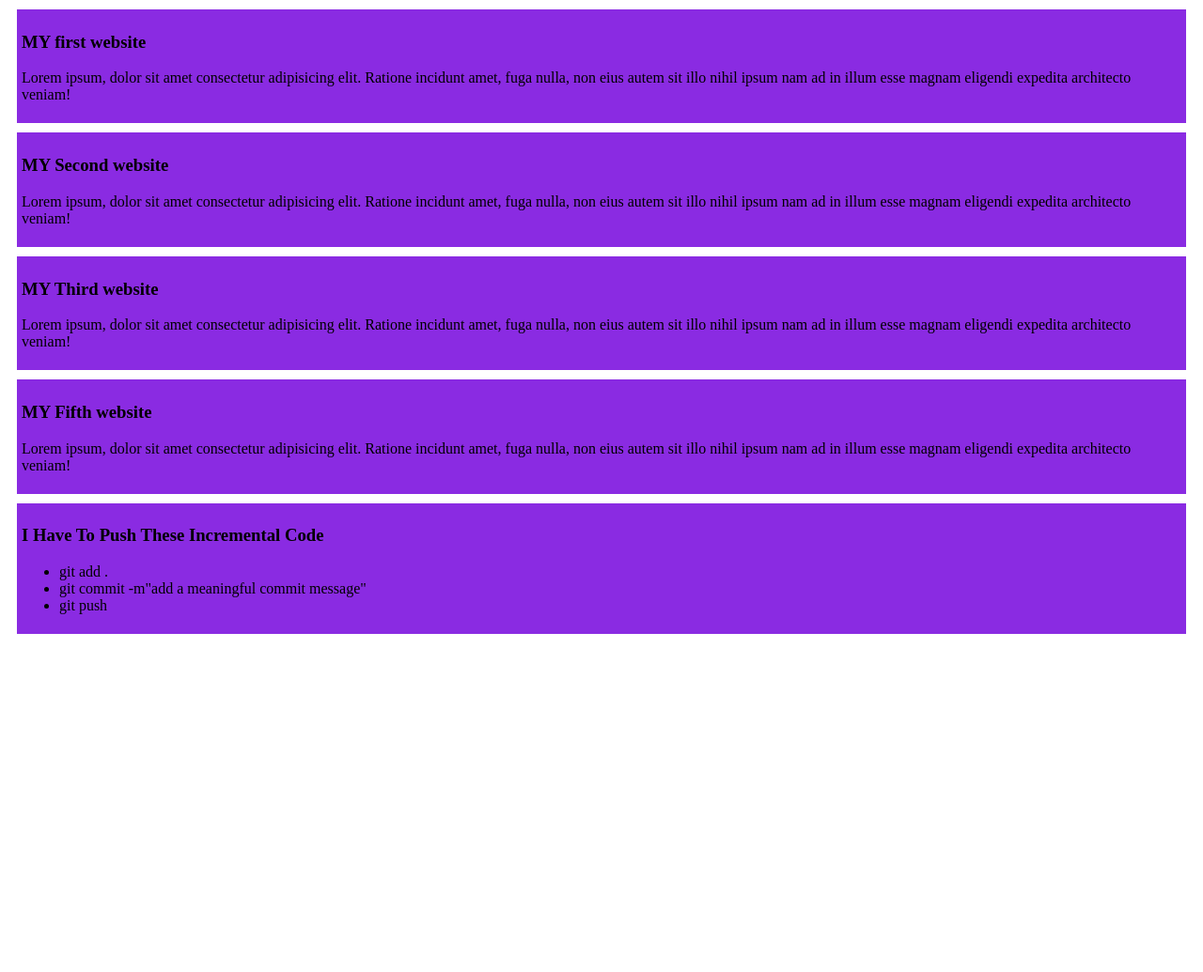
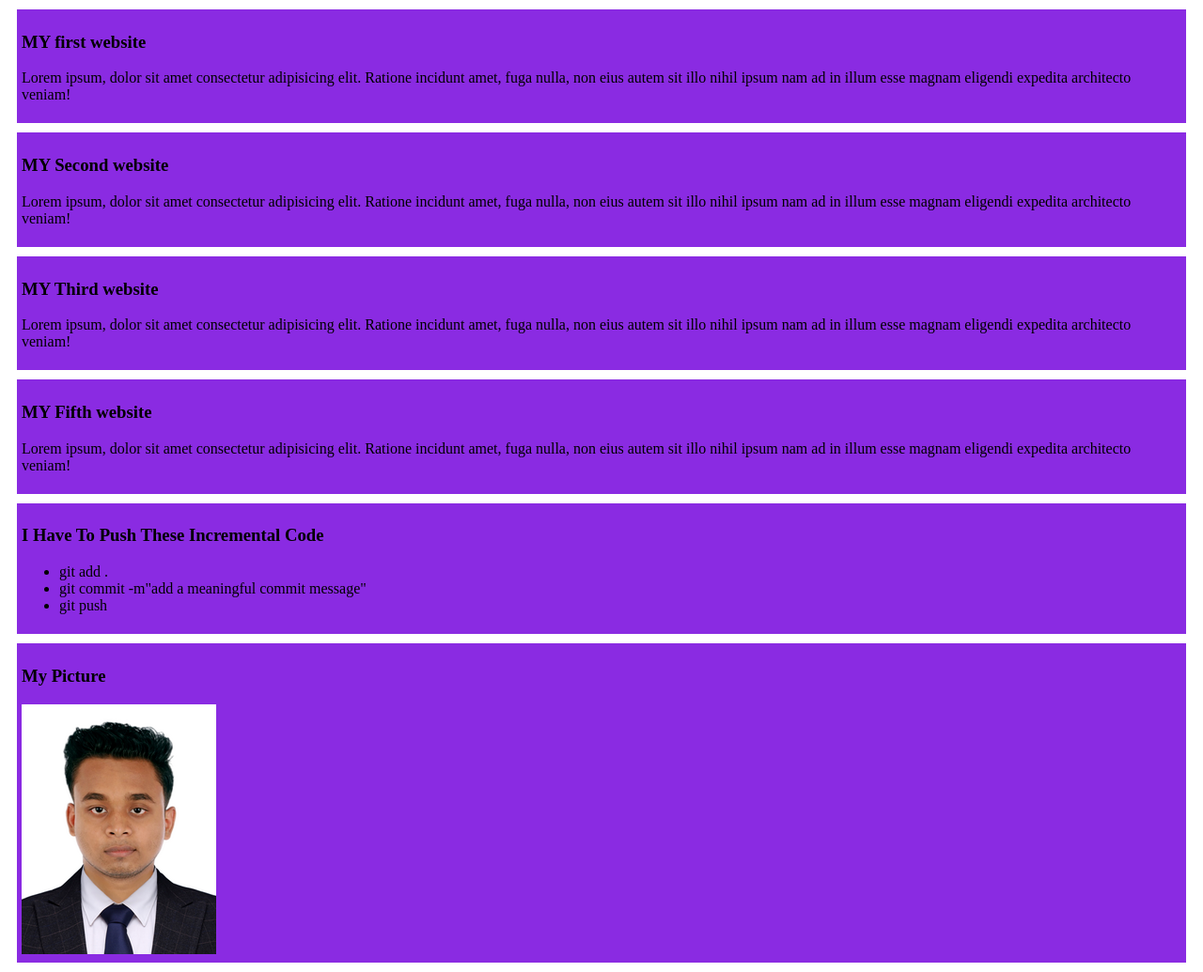
Before and after one commit to Arman105735/My-simple-website, a plain HTML site: page index.html in a window 1280 px wide. Shown: the whole page at 94% size. Before the commit the page ends 800 px from the top, so only its background shows below. Drawn offline with Linux system fonts and the light colour scheme.

Commit message:
My photo

```diff
--- a/index.html
+++ b/index.html
@@ -32,5 +32,9 @@
             <li>git push</li>
         </ul>
     </div>
+    <div>
+        <h3>My Picture</h3>
+        <img src="images/Arman Hossain.png" alt="Arman">
+    </div>
 </body>
 </html>
```
Also changed, not shown: images/Arman Hossain.png (added).
